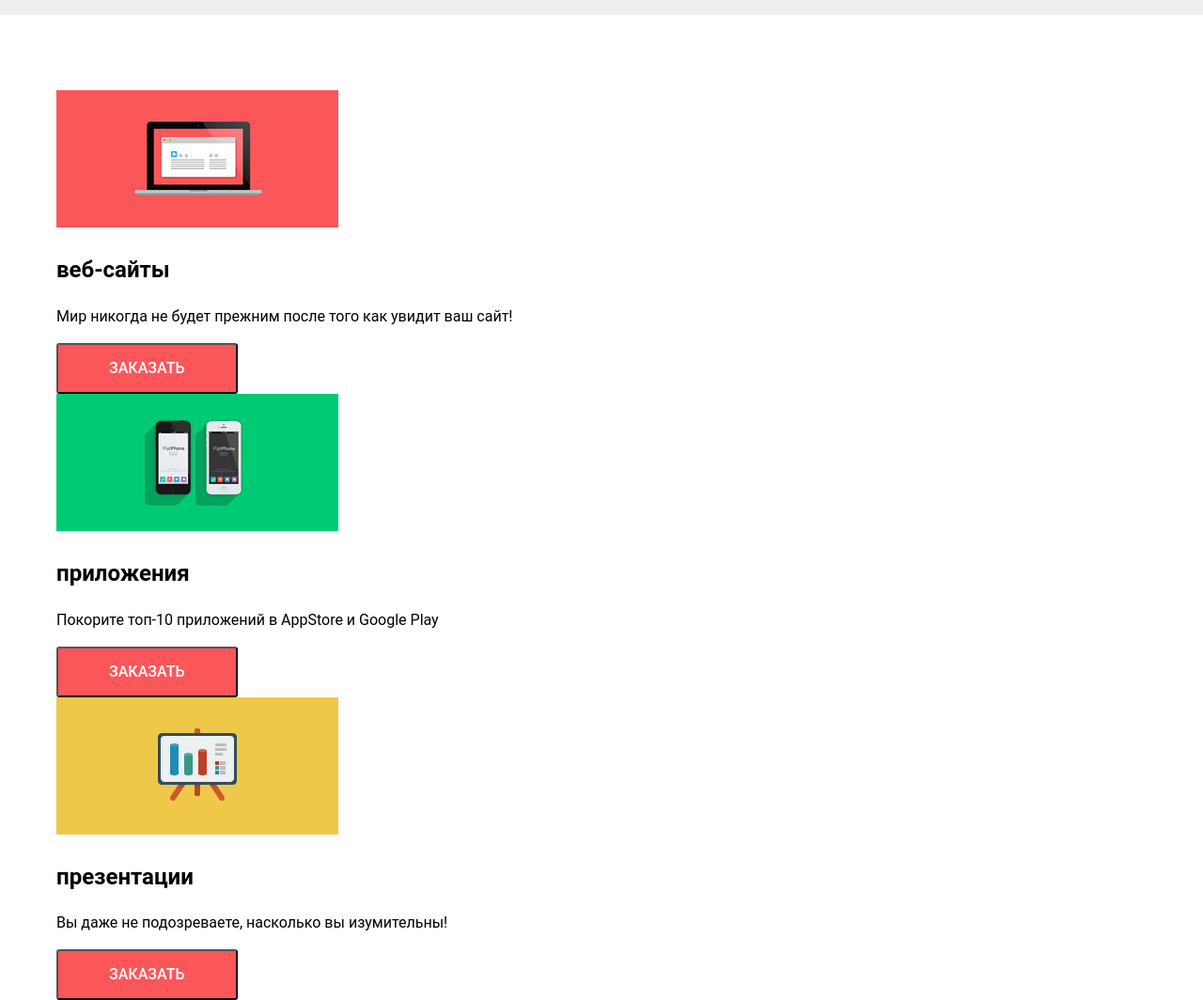
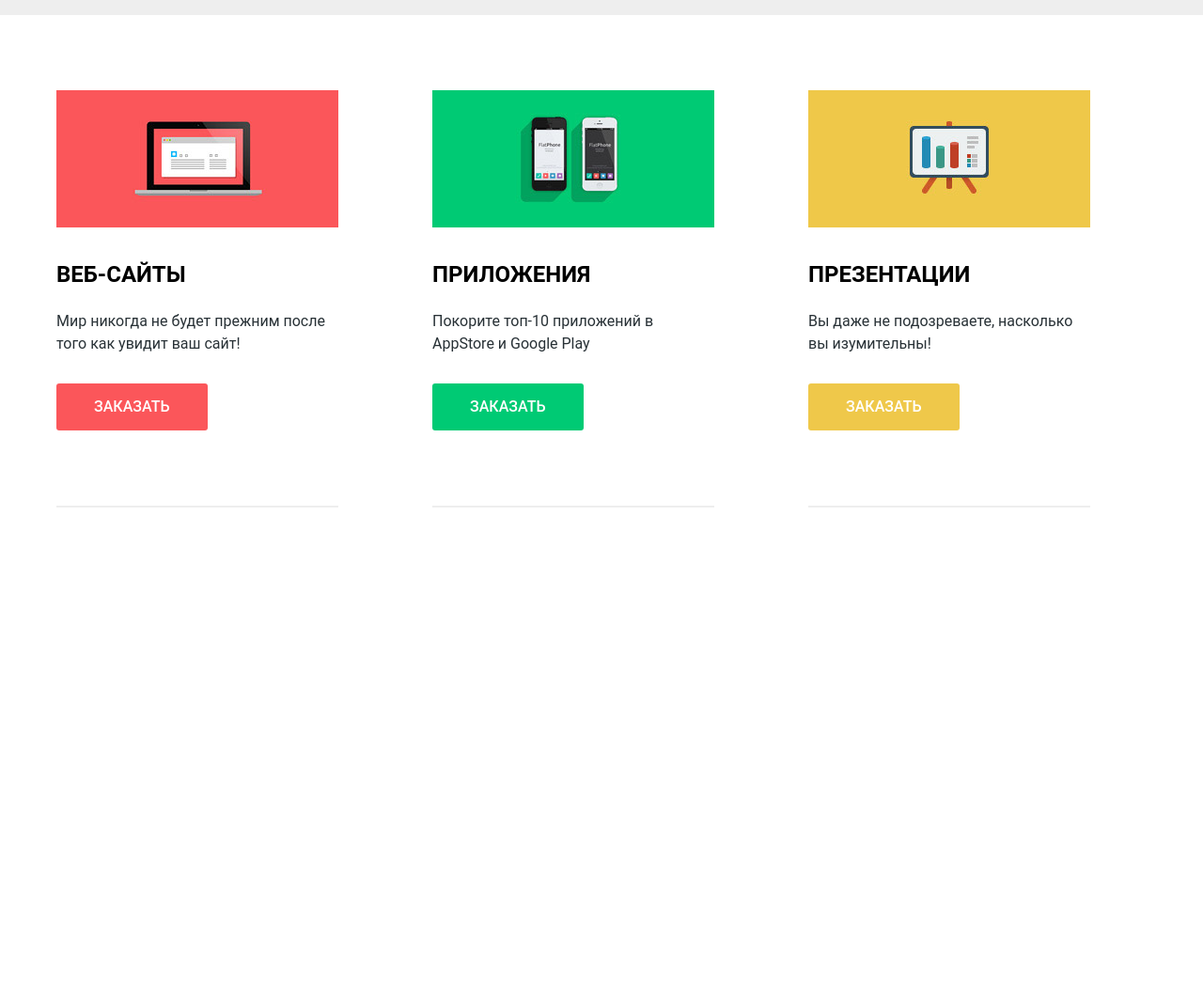
Before and after one commit to ImDmitriyS/nerds, a plain HTML site: page index.html in a window 1280 px wide. Shown: the part 530-1594 px from the top of the page at 94% size. After the commit the page ends 1110 px from the top, so only its background shows below. Drawn offline with nearby package versions, Linux system fonts and the light colour scheme; files that its build step writes are made by us from their sources; a script that the page names is missing.

Commit message:
добавлены стили features

```diff
--- a/scss/style.scss
+++ b/scss/style.scss
@@ -460,6 +460,8 @@ body {
   padding: 16px 54px;
   background-color: #fb565a;
   border-radius: 3px;
+  border: none;
+  outline: none;
 }
 
 .page-header {
@@ -564,3 +566,42 @@ body {
 	min-height: 431px;
 	background: url("../img/slide1.png") no-repeat 430px 0;
 }
+
+.feature {
+	width: 300px;
+	margin-right: 100px;
+	margin-bottom: 40px;
+	float: left;
+	border-bottom: 2px solid #eeeeee;
+}
+
+.feature:last-child {
+	margin-right: 0;
+}
+
+.feature-title {
+	font-size: 24px;
+	font-weight: 700;
+	text-transform: uppercase;
+	margin-top: 25px;
+	margin-bottom: 20px;
+}
+
+.fearure-content {
+	color: #283136;
+	margin-bottom: 30px;
+}
+
+.feature-btn {
+	padding-left: 40px;
+	padding-right: 40px;
+	margin-bottom: 80px;
+}
+
+.feature-btn--green {
+	background-color: #00ca74;
+}
+
+.feature-btn--yellow {
+	background-color: #efc84a;
+}
```
